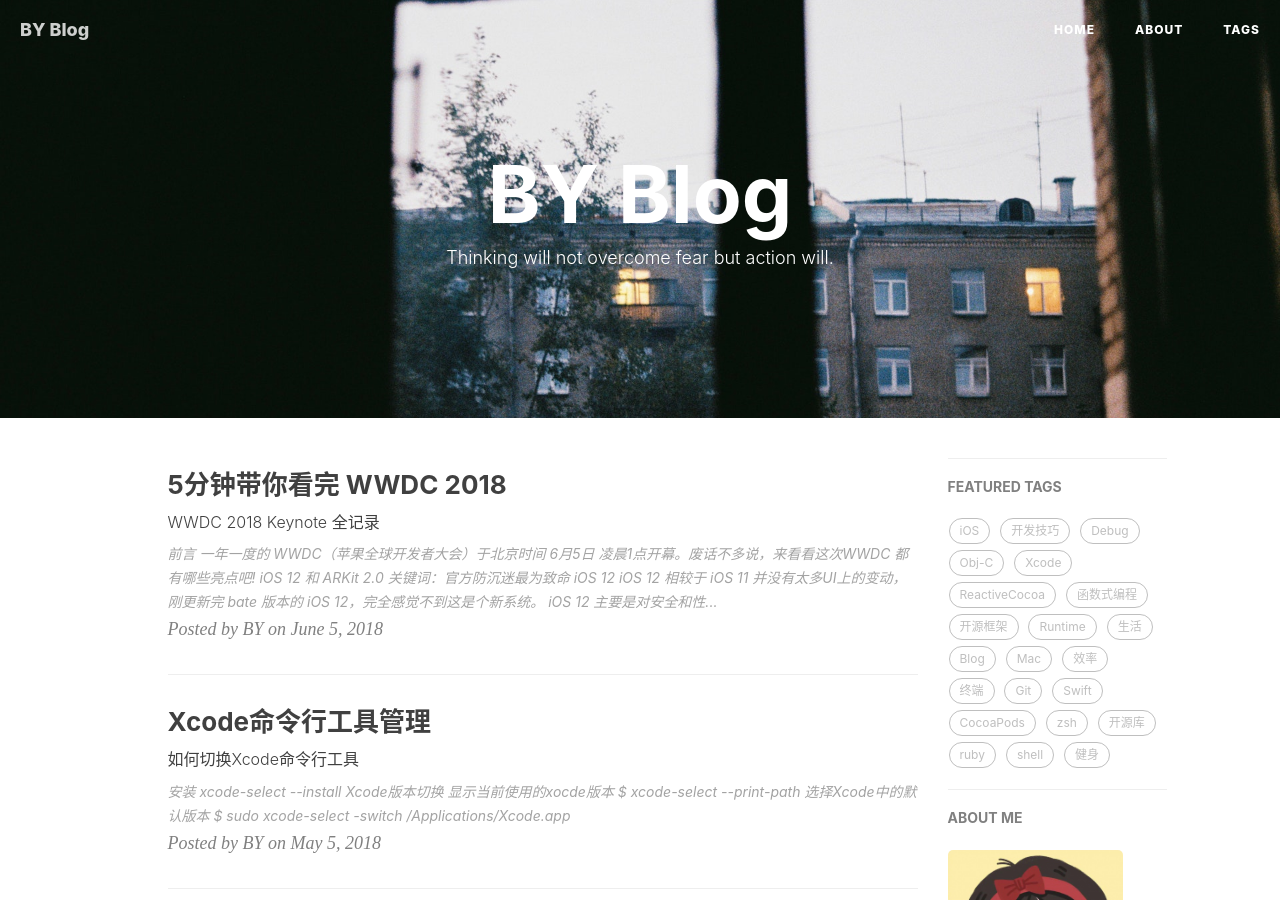
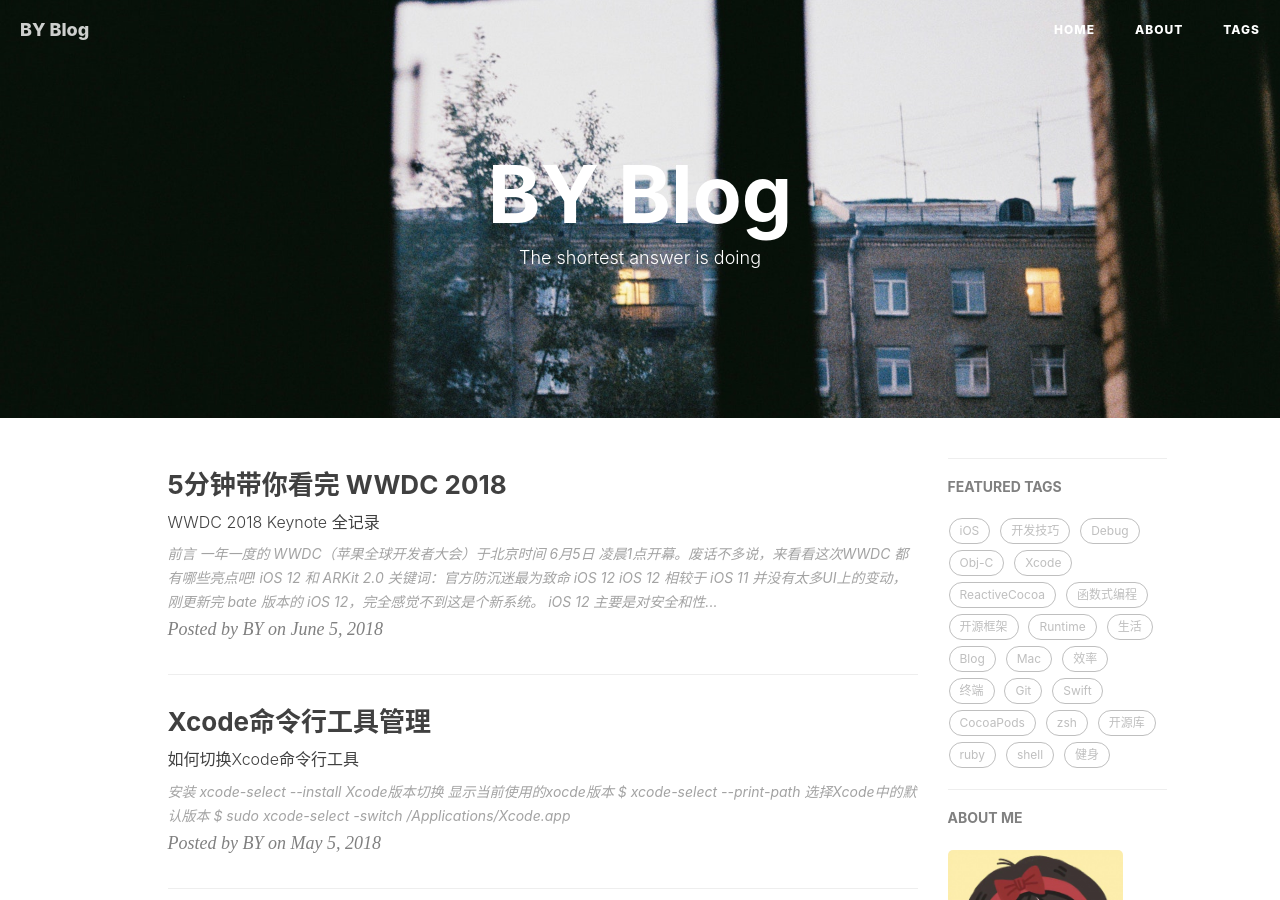
Before and after one commit to XXXJW/XXXJW.github.io, a Jekyll site: the page built from index.html, in a window 1280 px wide and 900 px high. Built offline with Jekyll 4.4.1, drawn with Linux system fonts in a browser that asks for light colours; nearby versions of some CDN libraries; the list of posts is cut into pages by our own code; comment, search, counter and statistics services are not loaded.

Commit message:
Update index.html

```diff
--- a/index.html
+++ b/index.html
@@ -1,6 +1,6 @@
 ---
 layout: page
-description: "Thinking will not overcome fear but action will."
+description: "The shortest answer is doing"
 ---
 
 {% for post in paginator.posts %}
```
